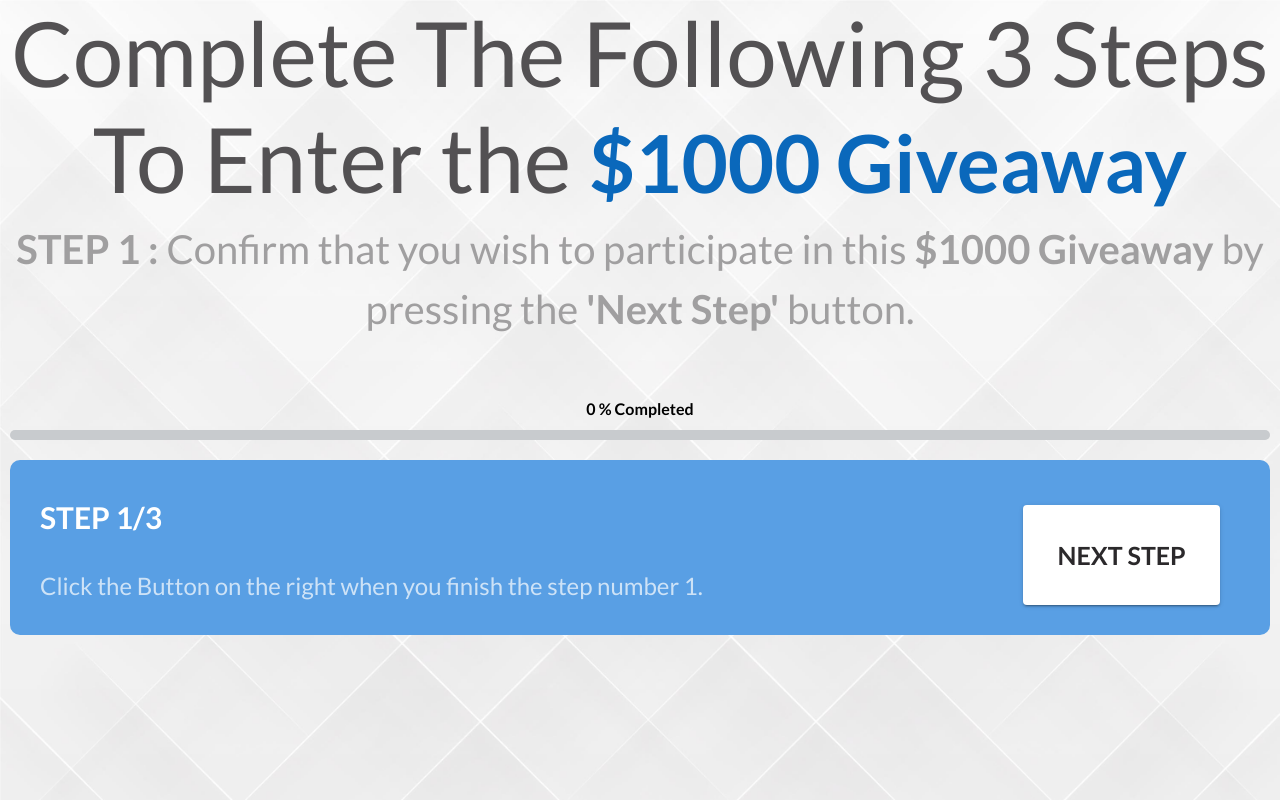
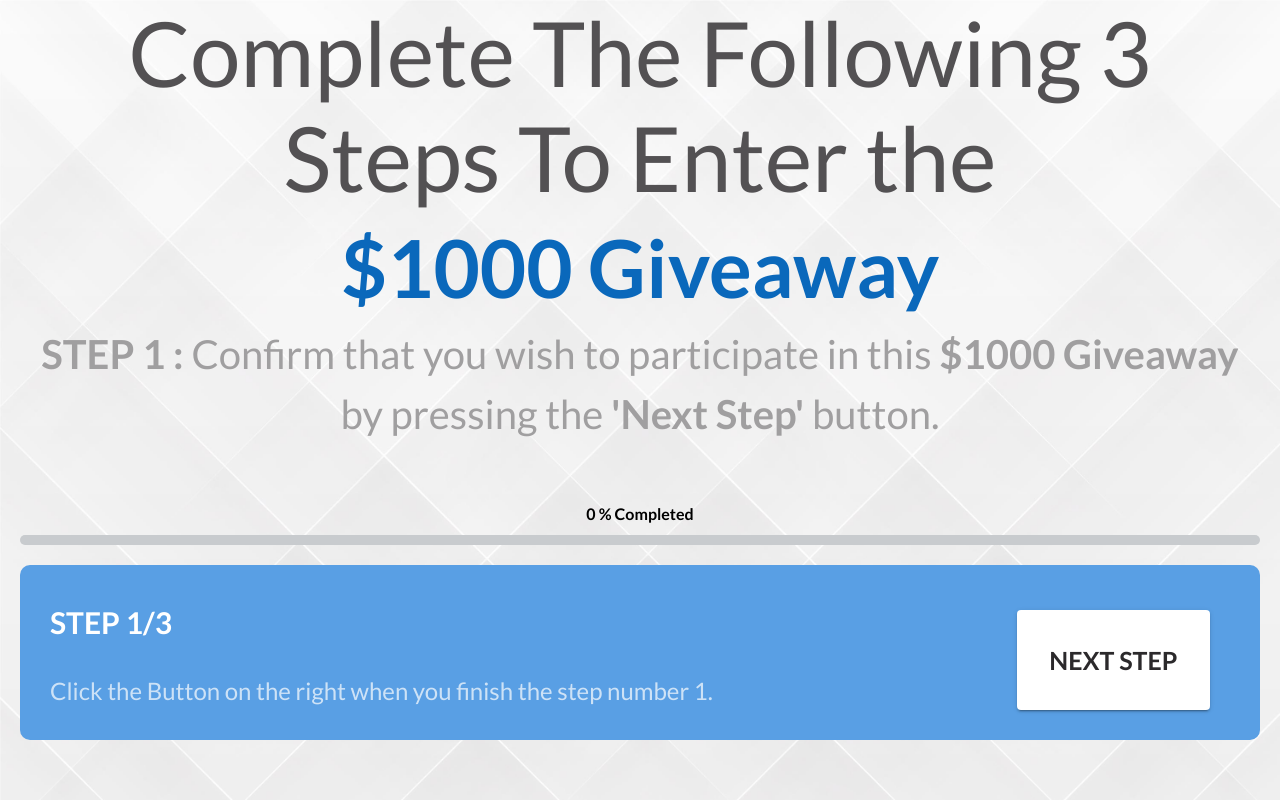
Before and after one commit to GameCode123/1000, a React (Create React App) app: page / in a window 1280 px wide. Built offline with nearby package versions, Linux system fonts and the light colour scheme.

Commit message:
edit padding

```diff
--- a/src/PAGES/STEP1.jsx
+++ b/src/PAGES/STEP1.jsx
@@ -89,28 +89,24 @@ const theme = createTheme({
     },
   },
 });
-function responsive(desktop, mobile, tablet) {
-  if (desktop) {
-    console.log("desktop");
-    return "10px";
-  } else if (mobile || tablet) {
-    console.log("mobile");
-    return "10px";
-  }
-}
+// function responsive(desktop, mobile, tablet) {
+//   if (desktop) {
+//     console.log("desktop");
+//     return "10px";
+//   } else if (mobile || tablet) {
+//     console.log("mobile");
+//     return "10px";
+//   }
+// }
 function Step1() {
   const theme2 = useTheme();
   const desktop = useMediaQuery(theme2.breakpoints.up("xl"));
-  const tablet = useMediaQuery(theme2.breakpoints.up("md"));
-  const mobile = useMediaQuery(theme2.breakpoints.up("xs"));
+  // const tablet = useMediaQuery(theme2.breakpoints.up("md"));
+  // const mobile = useMediaQuery(theme2.breakpoints.up("xs"));
   const classes = useStyles();
   return (
     <ThemeProvider theme={theme}>
-      <Box
-        ml={responsive(desktop, tablet, mobile)}
-        mr={responsive(desktop, tablet, mobile)}
-        mb={"30px"}
-      >
+      <Box pr={"20px"} pl={"20px"} mb={"30px"}>
         <Grid
           container
           direction="column"
--- a/src/PAGES/STEP2.jsx
+++ b/src/PAGES/STEP2.jsx
@@ -153,13 +153,13 @@ const theme = createTheme({
     },
   },
 });
-function responsive(desktop, mobile, tablet) {
-  if (desktop) {
-    return "10px";
-  } else if (mobile || tablet) {
-    return "10px";
-  }
-}
+// function responsive(desktop, mobile, tablet) {
+//   if (desktop) {
+//     return "10px";
+//   } else if (mobile || tablet) {
+//     return "10px";
+//   }
+// }
 const SocialMedia = ({ ...props }) => {
   const { socialmedia } = useStyles(props);
   const { icon, share } = props;
@@ -190,17 +190,13 @@ const SocialMedia = ({ ...props }) => {
 function Step2() {
   const theme2 = useTheme();
   const desktop = useMediaQuery(theme2.breakpoints.up("xl"));
-  const tablet = useMediaQuery(theme2.breakpoints.up("md"));
-  const mobile = useMediaQuery(theme2.breakpoints.up("xs"));
+  // const tablet = useMediaQuery(theme2.breakpoints.up("md"));
+  // const mobile = useMediaQuery(theme2.breakpoints.up("xs"));
   const classes = useStyles();
 
   return (
     <ThemeProvider theme={theme}>
-      <Box
-        ml={responsive(desktop, tablet, mobile)}
-        mr={responsive(desktop, tablet, mobile)}
-        mb={"20px"}
-      >
+      <Box pr={"20px"} pl={"20px"} mb={"30px"}>
         <Grid
           container
           direction="column"
--- a/src/PAGES/STEP3.jsx
+++ b/src/PAGES/STEP3.jsx
@@ -90,28 +90,24 @@ const theme = createTheme({
     },
   },
 });
-function responsive(desktop, mobile, tablet) {
-  if (desktop) {
-    console.log("desktop");
-    return "10px";
-  } else if (mobile || tablet) {
-    console.log("mobile");
-    return "10px";
-  }
-}
+// function responsive(desktop, mobile, tablet) {
+//   if (desktop) {
+//     console.log("desktop");
+//     return "10px";
+//   } else if (mobile || tablet) {
+//     console.log("mobile");
+//     return "10px";
+//   }
+// }
 function Step3() {
   const theme2 = useTheme();
   const desktop = useMediaQuery(theme2.breakpoints.up("xl"));
-  const tablet = useMediaQuery(theme2.breakpoints.up("md"));
-  const mobile = useMediaQuery(theme2.breakpoints.up("xs"));
+  // const tablet = useMediaQuery(theme2.breakpoints.up("md"));
+  // const mobile = useMediaQuery(theme2.breakpoints.up("xs"));
   const classes = useStyles();
   return (
     <ThemeProvider theme={theme}>
-      <Box
-        ml={responsive(desktop, tablet, mobile)}
-        mr={responsive(desktop, tablet, mobile)}
-        mt={"90px"}
-      >
+      <Box pr={"20px"} pl={"20px"} mb={"30px"}>
         <Grid
           container
           direction="column"
```
